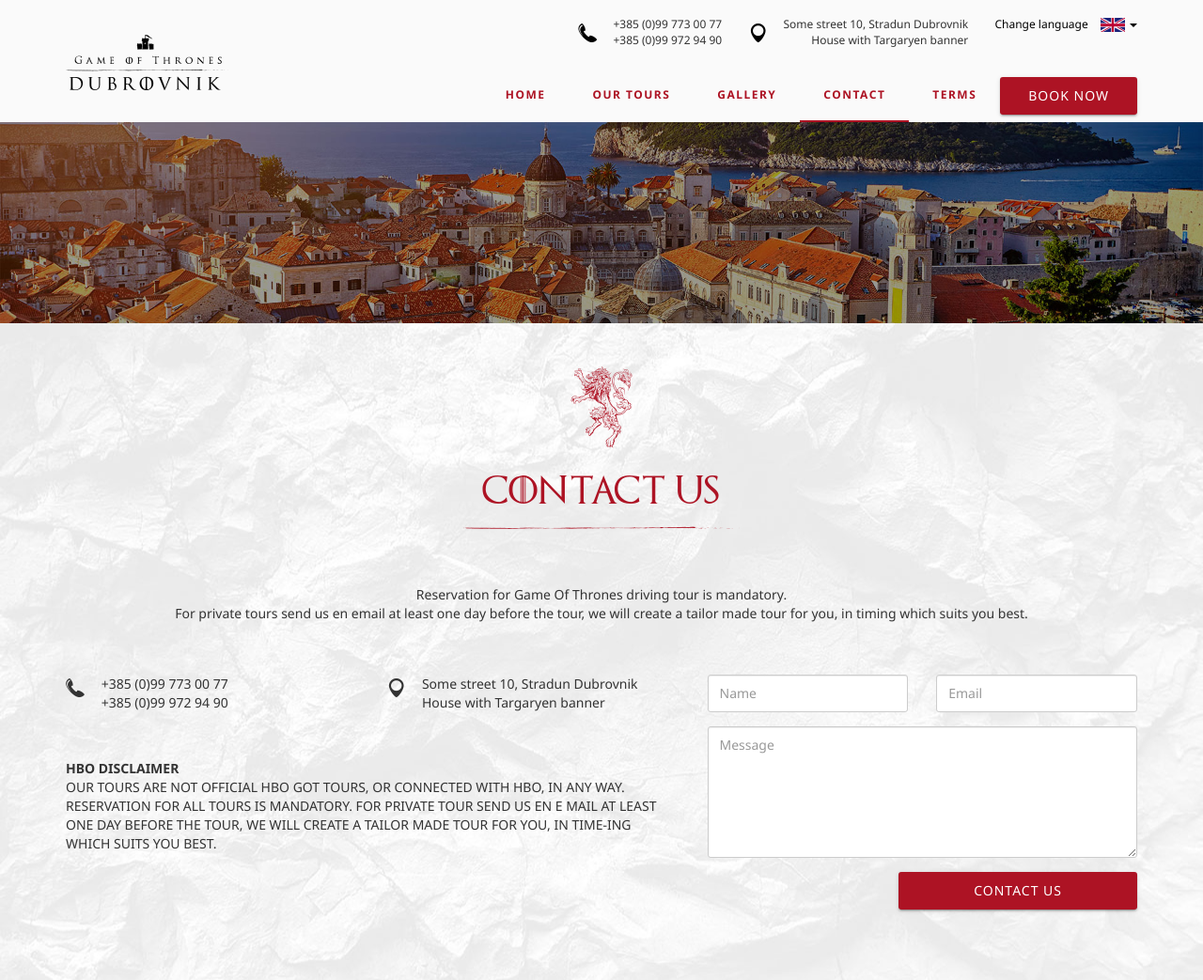
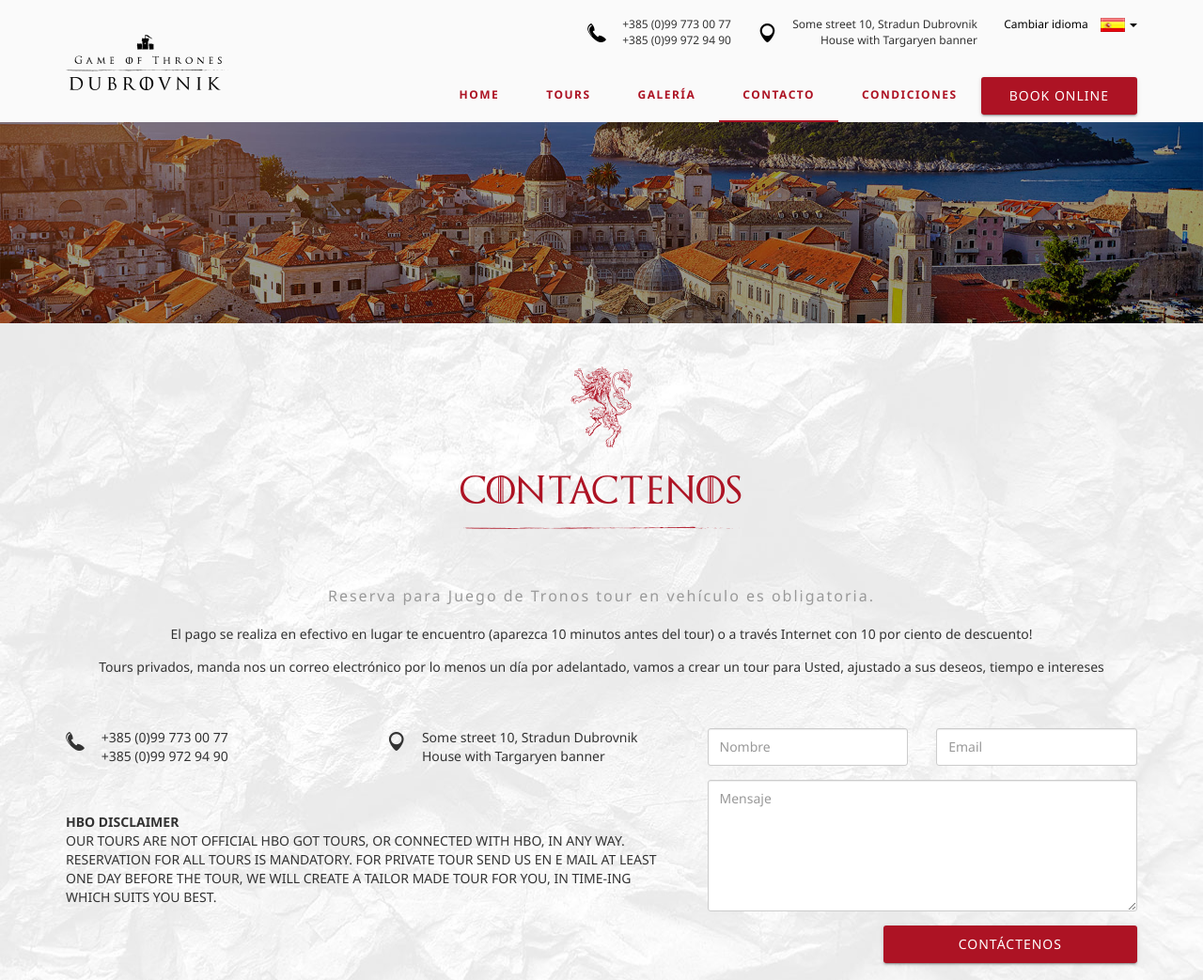
Before and after one commit to vojislavilic/gotdubrovnik, a plain HTML site: page es/contact.html in a window 1280 px wide. Shown: the top 1043 px of the page at 94% size. Drawn offline with Linux system fonts and the light colour scheme; some packages are replaced by stand-ins of ours.

Commit message:
contact page

```diff
--- a/es/contact.html
+++ b/es/contact.html
@@ -2,8 +2,8 @@
 <html lang="en">
 <head>
 	<meta charset="UTF-8">
-	<title>Game of Thrones Dubrovnik - Contact us</title>
-	<meta name="description" content="Game of Thrones Dubrovnik. Contact us." >
+	<title>Game of Thrones Dubrovnik - Contacto</title>
+	<meta name="description" content="Game of Thrones Dubrovnik. Contacto." >
 	<meta http-equiv="X-UA-Compatible" content="IE=edge">
 	<!-- Mobile Specific Meta -->
 	<meta name="viewport" content="width=device-width, initial-scale=1, maximum-scale=1.0, user-scalable=no">
@@ -57,14 +57,14 @@
 						</li>
                         <li>
                             <div class="dropdown">
-                                <a data-target="#" href="#" data-toggle="dropdown" role="button" aria-haspopup="true" aria-expanded="false">Change language
-                                    <img src="/images/flags/en.png" alt="English">
+                                <a data-target="#" href="#" data-toggle="dropdown" role="button" aria-haspopup="true" aria-expanded="false">Cambiar idioma
+                                    <img src="/images/flags/es.png" alt="Español">
                                     <span class="caret"></span>
                                 </a>
 
                                 <ul class="dropdown-menu dropdown-menu-right" aria-labelledby="dLabel">
-                                    <li><a href="/" class="tooltipster" title="English"><img src="/images/flags/en.png" alt="English"></a></li>
-                                    <li><a href="/es" class="tooltipster" title="Change to Spanish"><img src="/images/flags/es.png" alt="Spanish"></a></li>
+                                    <li><a href="/" class="tooltipster" title="Cambiar a Inglés"><img src="/images/flags/en.png" alt="Inglés"></a></li>
+                                    <li><a href="/es" class="tooltipster" title="Español"><img src="/images/flags/es.png" alt="Español"></a></li>
                                 </ul>
                             </div>
                         </li>
@@ -79,7 +79,7 @@
 			<div class="row">
                 <div class="col-sm-3 hidden-xs">
                     <div class="site-logo">
-                        <a href="/"><img src="/images/gotdubrovnik-logo.png" alt="Game of Thrones Dubrovnik"></a>
+                        <a href="/"><img src="/images/gotdubrovnik-logo.png" alt="Juego de Tronos Dubrovnik tour"></a>
                     </div><!-- /.site-logo -->
                 </div>
 				<div class="col-sm-9">
@@ -93,12 +93,12 @@
                     </div>
                     <nav id="menu" class="menu collapse navbar-collapse">
                         <ul id="headernavigation" class="menu-list nav navbar-nav pull-right">
-                            <li><a href="/">Home</a></li>
-                            <li><a href="/our-tours.html">Our Tours</a></li>
-                            <li><a href="/gallery.html">Gallery</a></li>
-                            <li class="active"><a href="/contact.html">Contact</a></li>
-                            <li><a href="/terms.html">Terms</a></li>
-                            <li><a class="btn btn-primary" href="#">Book Now</a></li>
+                            <li><a href="/es">Home</a></li>
+                            <li><a href="/es/our-tours.html">Tours</a></li>
+                            <li><a href="/es/gallery.html">Galería</a></li>
+                            <li class="active"><a href="/es/contact.html">Contacto</a></li>
+                            <li><a href="/es/terms.html">Condiciones</a></li>
+                            <li><a class="btn btn-primary" href="#">Book online</a></li>
                         </ul><!-- /.menu-list -->
                     </nav><!-- /.menu-list -->
                 </div>
@@ -108,7 +108,7 @@
 
     <section id="main-slider">
         <div class="item">
-            <img src="/images/our-tours.jpg" alt="Contact">
+            <img src="/images/our-tours.jpg" alt="Contacto">
         </div>
     </section><!-- /#main-slider -->
 
@@ -117,11 +117,13 @@
             <div class="got-houses">
                 <span class="icon-house-lannister"></span>
             </div>
-            <h2 class="about-title">Contact us</h2>
+            <h2 class="about-title">Contactenos</h2>
             <div class="subline"></div>
             <div class="row">
                 <div class="col-sm-12 mb40">
-                    <p>Reservation for Game Of Thrones  driving tour is mandatory.<br>For private tours send us en email at least one day before the tour, we will create a tailor made tour for you, in timing which suits you best.</p>
+                    <h6>Reserva para Juego de Tronos tour en vehículo es obligatoria.</h6>
+                    <p>El pago se realiza en efectivo en lugar te encuentro (aparezca 10 minutos antes del tour) o a través Internet con 10 por ciento de descuento!</p>
+                    <p>Tours privados, manda nos un correo electrónico por lo menos un día por adelantado, vamos a crear un tour para Usted, ajustado a sus deseos, tiempo e intereses</p>
                 </div>
             </div>
         </div><!-- /.container -->
@@ -157,7 +159,7 @@
                     <form action="" method="post" id="myForm" class="message-form form-horizontal">
                         <div class="form-group">
                             <div class="col-sm-6">
-                                <input class="form-control" name="author" type="text" value="" size="30" aria-required="true" placeholder="Name" required>
+                                <input class="form-control" name="author" type="text" value="" size="30" aria-required="true" placeholder="Nombre" required>
                             </div>
                             <div class="col-sm-6">
                                 <input class="form-control" name="email" type="email" value="" size="30" aria-required="true" placeholder="Email" required>
@@ -165,12 +167,12 @@
                         </div>
                         <div class="form-group">
                             <div class="col-sm-12">
-                                <textarea class="form-control" name="message" cols="45" rows="6" aria-required="true" placeholder="Message" required></textarea>
+                                <textarea class="form-control" name="message" cols="45" rows="6" aria-required="true" placeholder="Mensaje" required></textarea>
                             </div>
                         </div>
                         <div class="form-group">
                             <div class="col-sm-12 text-right">
-                                <button name="submit" class="btn btn-xl btn-primary" type="submit" id="submit">Contact us</button>
+                                <button name="submit" class="btn btn-xl btn-primary" type="submit" id="submit">Contáctenos</button>
                             </div>
                         </div><!-- /.row -->
                     </form><!-- /#commentform -->
@@ -204,15 +206,15 @@
     <!-- Subscribe Section -->
     <section id="subscribe-section" class="subscribe-section text-center">
         <div class="container">
-            <h2>Our Newsletter</h2>
-            <h5>Sign up to our newletter and stay informed</h5>
+            <h2>Nuestra Newsletter</h2>
+            <h5>Suscríbase a nuestro boletín y manténgase informado</h5>
             <form class="news-letter" method="post">
                 <p class="alert-success"></p>
                 <p class="alert-warning"></p>
 
                 <div class="subscribe-hide">
                     <input class="form-control" type="email" name="subscribe-email" placeholder="Email" required>
-                    <button type="submit" id="subscribe-submit" class="btn btn-default btn-xl">Sign up</button>
+                    <button type="submit" id="subscribe-submit" class="btn btn-default btn-xl">Regístrate</button>
                     <div class="subscribe-error"></div>
                 </div><!-- /.subscribe-hide -->
                 <div class="subscribe-message"></div>
@@ -245,7 +247,7 @@
                     <div class="social-footer pull-right">
                         <ul>
                             <li>
-                                <a href="#">Terms & Conditions</a>
+                                <a href="#">Términos y condiciones</a>
                             </li>
                             <li class="social-link">
                                 <div id="TA_socialButtonIcon861" class="TA_socialButtonIcon">
```
